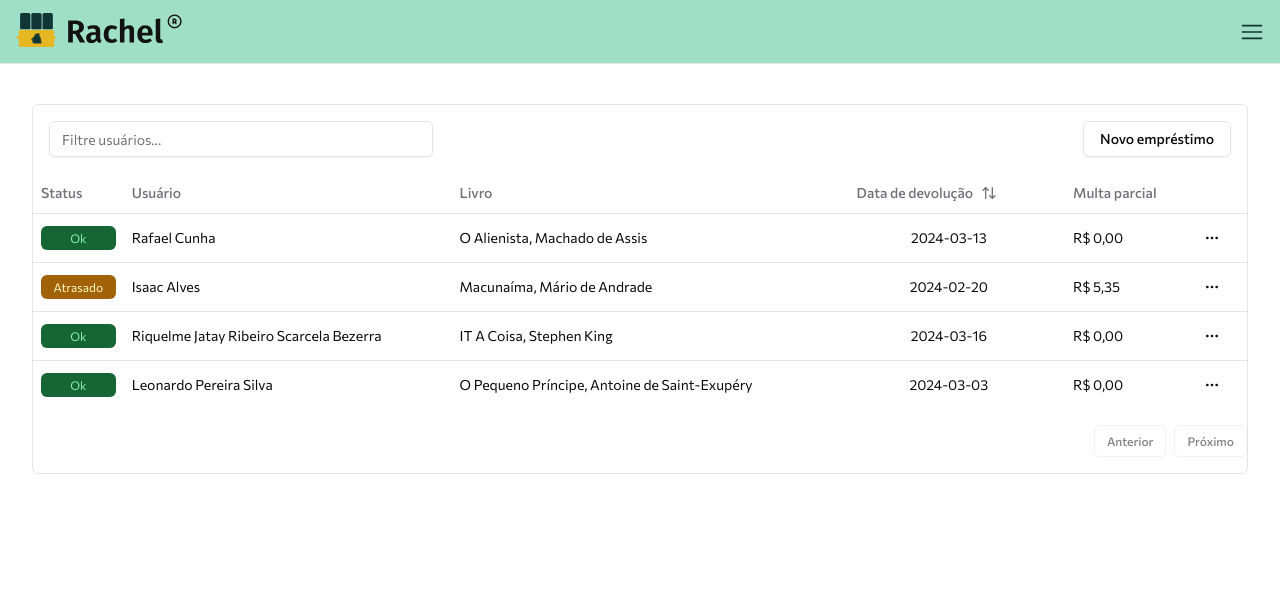
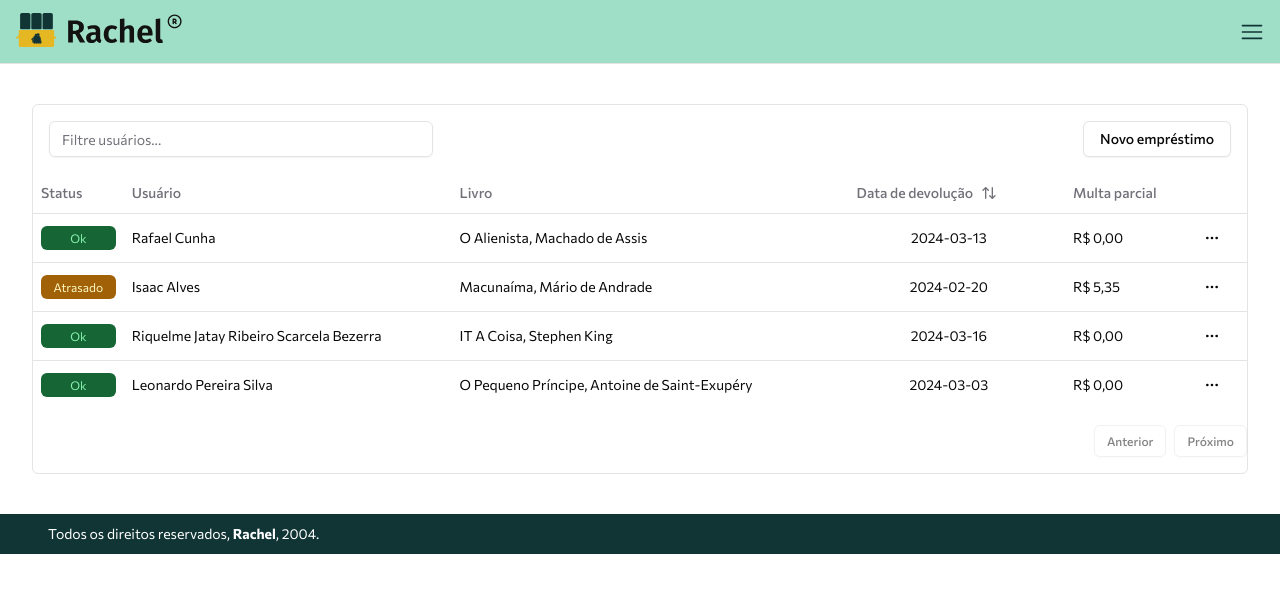
Before and after one commit to isaaclvf/rachel, a Next.js app: page /admin/loans in a window 1280 px wide. Shown: the top 592 px of the page. Built offline with nearby package versions, Linux system fonts and the light colour scheme.

Commit message:
Footer add in pages

```diff
--- a/src/app/admin/books/page.jsx
+++ b/src/app/admin/books/page.jsx
@@ -2,6 +2,7 @@ import AdminHeaderBar from "@/components/admin-header-bar";
 import { DataTable } from "./data-table";
 import { columns } from "./columns";
 import { books } from "@/data/data";
+import Footer from "@/components/footer";
 
 
 export default function BooksAdminPage() {
@@ -12,6 +13,7 @@ export default function BooksAdminPage() {
       <DataTable columns={columns} data={books} />
 
       </main>
+      <Footer/>
     </>
   );
 }
--- a/src/app/admin/loans/page.jsx
+++ b/src/app/admin/loans/page.jsx
@@ -2,6 +2,7 @@ import AdminHeaderBar from "@/components/admin-header-bar";
 import { currentLoans } from "@/data/data";
 import { DataTable } from "./data-table";
 import { columns } from "./columns";
+import Footer from "@/components/footer";
 
 export const metadata = {
   title: "Empréstimos - Rachel",
@@ -14,6 +15,7 @@ export default function LoansAdminPage() {
       <main className="container mx-auto py-10">
         <DataTable columns={columns} data={currentLoans} />
       </main>
+      <Footer/>
     </>
   );
 }
--- a/src/app/admin/users/page.jsx
+++ b/src/app/admin/users/page.jsx
@@ -14,6 +14,7 @@ import {
   DialogTrigger,
 } from "@/components/ui/dialog";
 import AdminHeaderBar from "@/components/admin-header-bar";
+import Footer from "@/components/footer";
 
 
 
@@ -24,6 +25,7 @@ export default function UserPage() {
       <main className="container mx-auto flex flex-col items-center justify-center py-10">
         <DataTable columns={columns} data={users} />
       </main>
+      <Footer/>
     </>
   );
 }
```
